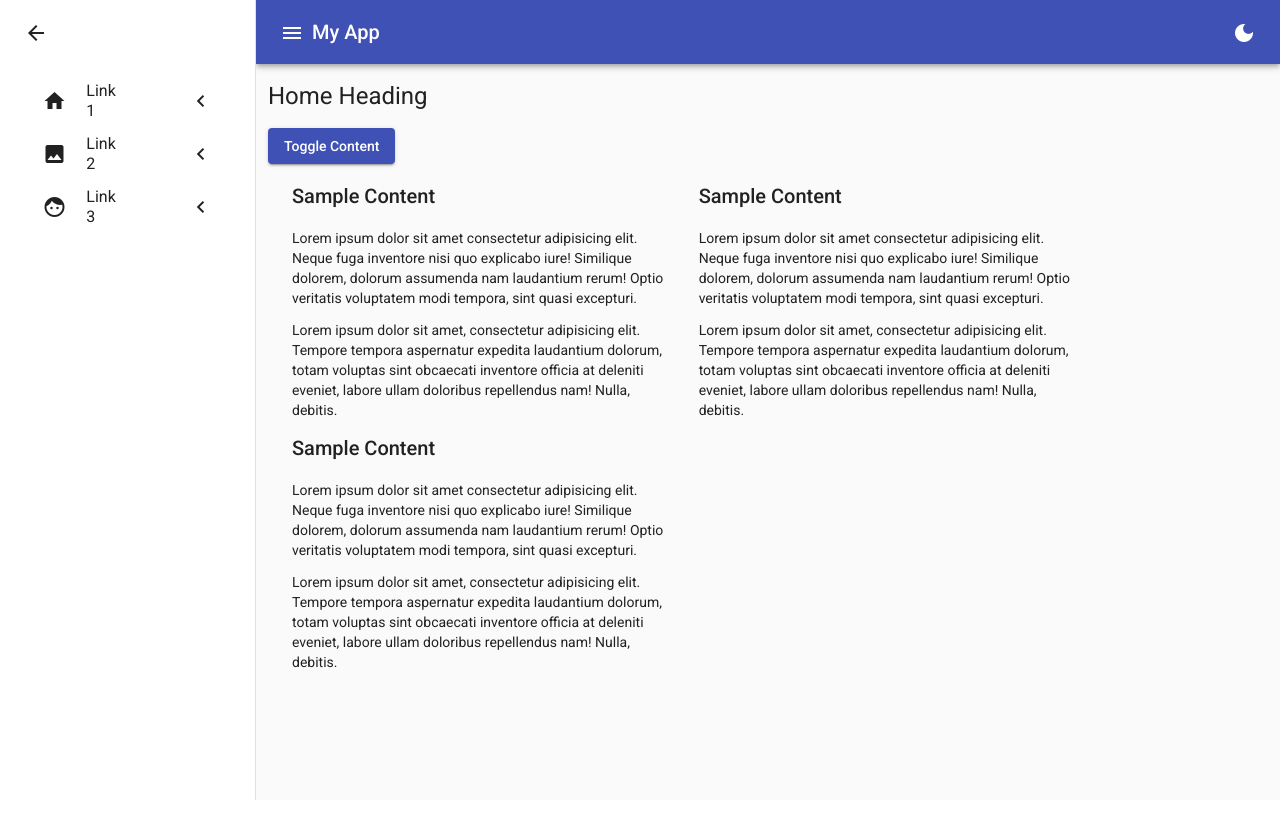
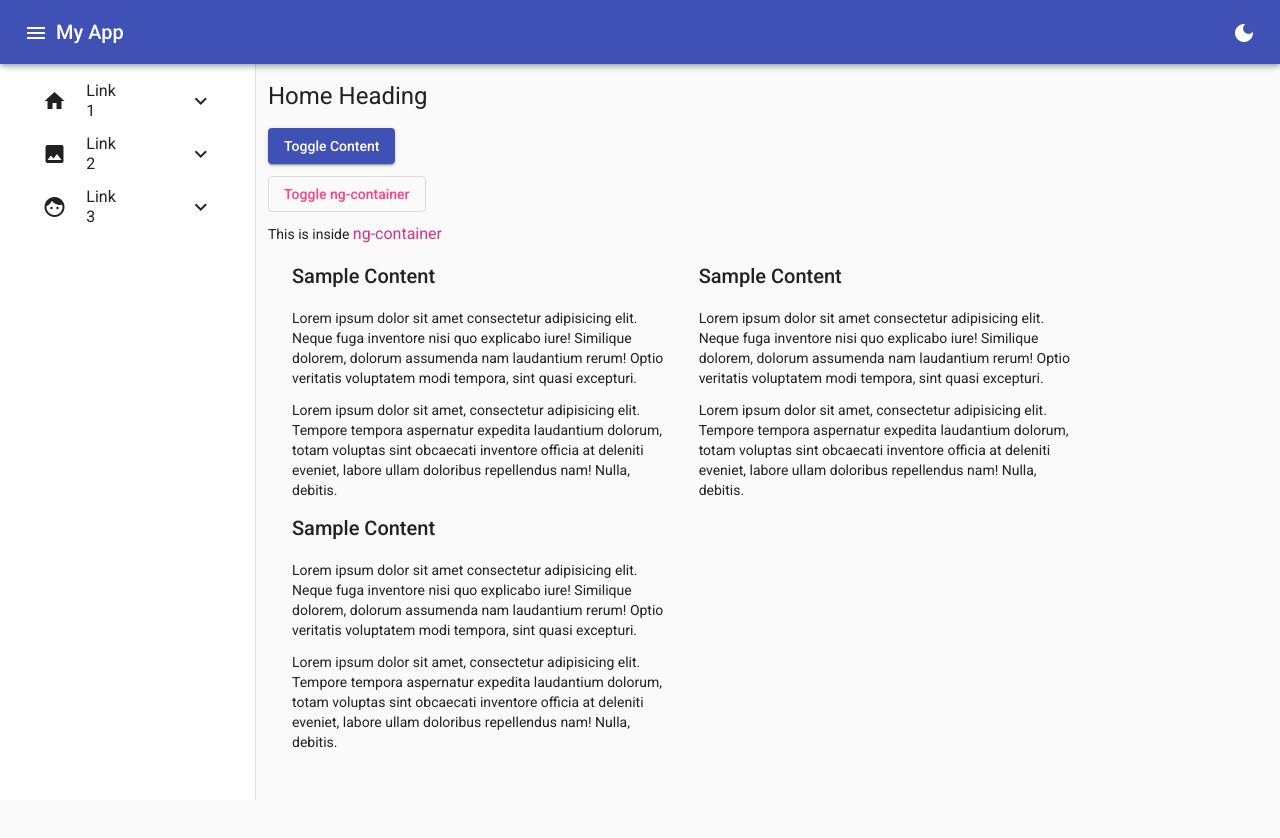
Before and after one commit to lightzane/template-angular, an Angular app: page /#/home in a window 1280 px wide. Shown: the top 838 px of the page. Before the commit the page ends 800 px from the top, so only its background shows below. Built offline with nearby package versions, Linux system fonts and the light colour scheme.

Commit message:
move sidenav under toolbar
add examples of ng-container ng-template and ng-content

```diff
--- a/src/app/app.module.ts
+++ b/src/app/app.module.ts
@@ -14,7 +14,7 @@ import { HomeModule } from './home/home.module';
 
 @NgModule({
   declarations: [
-    AppComponent,
+    AppComponent
   ],
   imports: [
     BrowserModule,
--- /dev/null
+++ b/src/app/components/sample/sample.component.html
@@ -0,0 +1,27 @@
+<p class="mt-5">sample works!</p>
+<p>This is written inside <code>sample.component.html</code> and below this <code>&lt;p&gt;</code> tag is the <code>ng-content</code></p>
+<hr />
+
+<ng-content></ng-content>
+<p>This is written inside <code>sample.component.html</code> and below this <code>&lt;p&gt;</code> tag are <code>ng-content</code>s with <code>select</code> attributes</p>
+
+<hr />
+<div class="container m-2">
+    <h3>First</h3>
+    <div class="container mb-5">
+        <p>Displayed via <code>ng-content</code> inside the <code>sample.component.html</code></p>
+        <ng-content select=".first"></ng-content>
+    </div>
+
+    <h3>Second</h3>
+    <div class="container mb-5">
+        <p>Displayed via <code>ng-content</code> inside the <code>sample.component.html</code></p>
+        <ng-content select=".second"></ng-content>
+    </div>
+
+    <h3>Third</h3>
+    <div class="container mb-5">
+        <p>Displayed via <code>ng-content</code> inside the <code>sample.component.html</code></p>
+        <ng-content select=".third"></ng-content>
+    </div>
+</div>
--- /dev/null
+++ b/src/app/components/sample/sample.component.ts
@@ -0,0 +1,15 @@
+import { Component, OnInit } from '@angular/core';
+
+@Component({
+  selector: 'app-sample',
+  templateUrl: './sample.component.html',
+  styleUrls: ['./sample.component.scss']
+})
+export class SampleComponent implements OnInit {
+
+  constructor() { }
+
+  ngOnInit(): void {
+  }
+
+}
--- a/src/app/home/example/example.component.html
+++ b/src/app/home/example/example.component.html
@@ -2,3 +2,12 @@
     <h1 class="mt-3">Example Heading</h1>
     <button mat-raised-button color="accent" (click)="showDialog()">Show Dialog</button>
 </div>
+
+<div class="container">
+    <app-sample>
+        <p>Content inside <code>&lt;app-sample&gt;&lt;/app-sample&gt;</code> but written inside <code>example.component.html</code></p>
+        <div class="second">This is a content from <code>example.component.html</code> with a class of <code>.second</code> but declared as first <code>div</code></div>
+        <div class="third">This is a content from <code>example.component.html</code> with a class of <code>.third</code> but declared as second <code>div</code></div>
+        <div class="first">This is a content from <code>example.component.html</code> with a class of <code>.first</code> but declared as last <code>div</code></div>
+    </app-sample>
+</div>
--- a/src/app/home/example/example.module.ts
+++ b/src/app/home/example/example.module.ts
@@ -8,6 +8,7 @@ import { MatInputModule } from "@angular/material/input";
 import { ReactiveFormsModule } from '@angular/forms';
 import { MatButtonModule } from '@angular/material/button';
 import { RouterModule, Routes } from '@angular/router';
+import { SampleComponent } from '../../components/sample/sample.component';
 
 const routes: Routes = [
   {
@@ -19,7 +20,8 @@ const routes: Routes = [
 @NgModule({
   declarations: [
     ExampleComponent,
-    SampleDialogComponent
+    SampleDialogComponent,
+    SampleComponent
   ],
   imports: [
     CommonModule,
--- a/src/app/home/home-content/home-content.component.html
+++ b/src/app/home/home-content/home-content.component.html
@@ -1,6 +1,14 @@
 <div class="container">
     <h1 class="mt-3">Home Heading</h1>
-    <button mat-raised-button color="primary" (click)="toggle()">Toggle Content</button>
+    <p><button mat-raised-button color="primary" (click)="toggle()">Toggle Content</button></p>
+    <p><button mat-stroked-button color="accent" (click)="isNgContainerDisplayed = !isNgContainerDisplayed">Toggle ng-container</button></p>
+
+    <ng-container *ngIf="isNgContainerDisplayed; else lastResort">
+        <p>This is inside <code>ng-container</code></p>
+    </ng-container>
+    <ng-template #lastResort>
+        <p>This is inside <code>ng-template</code></p>
+    </ng-template>
 
     <div class="container mt-3" [@listAnim]="items.length">
         <!-- trigger "@listAnim" is activated everytime it is set to true -->
--- a/src/app/home/home-content/home-content.component.ts
+++ b/src/app/home/home-content/home-content.component.ts
@@ -10,6 +10,7 @@ import { listAnim, slideIn } from '../../my-animations';
 export class HomeContentComponent implements OnInit {
   shown = false;
   items = [1, 2, 3];
+  isNgContainerDisplayed = true;
 
   constructor() { }
 
--- a/src/app/home/home.component.html
+++ b/src/app/home/home.component.html
@@ -1,23 +1,35 @@
-<mat-sidenav-container class="mat-app-background" [ngClass]="{ 'dark-theme': isDark }">
+<div class="home-wrapper mat-app-background" [ngClass]="{ 'dark-theme': isDark }">
+    <!-- Toolbar -->
+    <mat-toolbar class="home-toolbar mat-elevation-z4" color="primary">
+        <button mat-icon-button (click)="sidenav.toggle()">
+            <mat-icon>menu</mat-icon>
+        </button>
+        <span>My App</span>
+        <div class="spacer"></div>
+        <button mat-icon-button (click)="toggleTheme()">
+            <mat-icon>{{ isDark ? "light_mode" : "dark_mode" }} </mat-icon>
+        </button>
+    </mat-toolbar>
+    <mat-sidenav-container>
         <!-- Sidenav -->
-    <mat-sidenav #sidenav [opened]="(isHandset$ | async) === false" [mode]="(isHandset$ | async) ? 'over' : 'side'">
-        <!--  -->
+        <mat-sidenav #sidenav [opened]="(isHandset$ | async) === false" [mode]="(isHandset$ | async) ? 'over' : 'side'" fixedInViewport>
+            <!-- Toolbar as Spacing -->
             <mat-toolbar style="background: inherit">
                 <button mat-icon-button (click)="sidenav.toggle()">
                     <mat-icon>arrow_back</mat-icon>
                 </button>
             </mat-toolbar>
-        <!-- <mat-nav-list cdkAccordion>
-            <a mat-list-item cdkAccordionItem routerLinkActive="active" [routerLinkActiveOptions]="{ exact: true }" (click)="toggleSidenav(sidenav)">
+            <!-- <mat-nav-list>
+                <a mat-list-item routerLinkActive="active" [routerLinkActiveOptions]="{ exact: true }" (click)="toggleSidenav(sidenav)">
                     <mat-icon>home</mat-icon>
                     <span>Home</span>
                 </a>
-            <a mat-list-item cdkAccordionItem routerLinkActive="active" (click)="toggleSidenav(sidenav)">
+                <a mat-list-item routerLinkActive="active" (click)="toggleSidenav(sidenav)">
                     <mat-icon>image</mat-icon>
                     <span>Card</span>
                 </a>
-            <hr />
-            <a mat-list-item cdkAccordionItem routerLinkActive="active" (click)="toggleSidenav(sidenav)">
+                <mat-divider></mat-divider>
+                <a mat-list-item routerLinkActive="active" (click)="toggleSidenav(sidenav)">
                     <mat-icon>face</mat-icon>
                     <span>Example</span>
                 </a>
@@ -32,7 +44,7 @@
                             <span>Link 1</span>
                             <span class="spacer"></span>
                             <mat-icon>
-                            {{ accordion1.expanded ? "keyboard_arrow_down" : "keyboard_arrow_left" }}
+                                {{ accordion1.expanded ? "keyboard_arrow_up" : "keyboard_arrow_down" }}
                             </mat-icon>
                         </a>
                         <!-- Accordion Content -->
@@ -53,7 +65,7 @@
                             <span>Link 2</span>
                             <span class="spacer"></span>
                             <mat-icon>
-                            {{ accordion2.expanded ? "keyboard_arrow_down" : "keyboard_arrow_left" }}
+                                {{ accordion2.expanded ? "keyboard_arrow_up" : "keyboard_arrow_down" }}
                             </mat-icon>
                         </a>
                         <!-- Accordion Content -->
@@ -71,7 +83,7 @@
                             <span>Link 3</span>
                             <span class="spacer"></span>
                             <mat-icon>
-                            {{ accordion3.expanded ? "keyboard_arrow_down" : "keyboard_arrow_left" }}
+                                {{ accordion3.expanded ? "keyboard_arrow_up" : "keyboard_arrow_down" }}
                             </mat-icon>
                         </a>
                         <!-- Accordion Content -->
@@ -92,19 +104,8 @@
         </mat-sidenav>
 
         <mat-sidenav-content>
-        <!-- Toolbar -->
-        <mat-toolbar class="home-toolbar mat-elevation-z4" color="primary">
-            <button mat-icon-button (click)="sidenav.toggle()">
-                <mat-icon>menu</mat-icon>
-            </button>
-            <span>My App</span>
-            <div class="spacer"></div>
-            <button mat-icon-button (click)="toggleTheme()">
-                <mat-icon>{{ isDark ? "light_mode" : "dark_mode" }} </mat-icon>
-            </button>
-        </mat-toolbar>
-
             <!-- Content -->
             <router-outlet></router-outlet>
         </mat-sidenav-content>
     </mat-sidenav-container>
+</div>
--- a/src/app/home/home.component.scss
+++ b/src/app/home/home.component.scss
@@ -1,3 +1,7 @@
+.home-wrapper {
+    height: 100%;
+}
+
 .home-toolbar {
     top: 0;
     position: sticky;
@@ -5,7 +9,7 @@
 }
 
 .mat-sidenav-container {
-    height: 100%;
+    min-height: 100%;
 }
 
 .mat-sidenav {
@@ -33,3 +37,7 @@
 //         width: 100%;
 //     }
 // }
+
+code {
+    font-size: 16px;
+}
```
Also changed, not shown: src/app/components/sample/sample.component.scss (added), 5 other files (tests, documents, lock files or other folders). Lines whose indentation alone changed are shown as unchanged.
